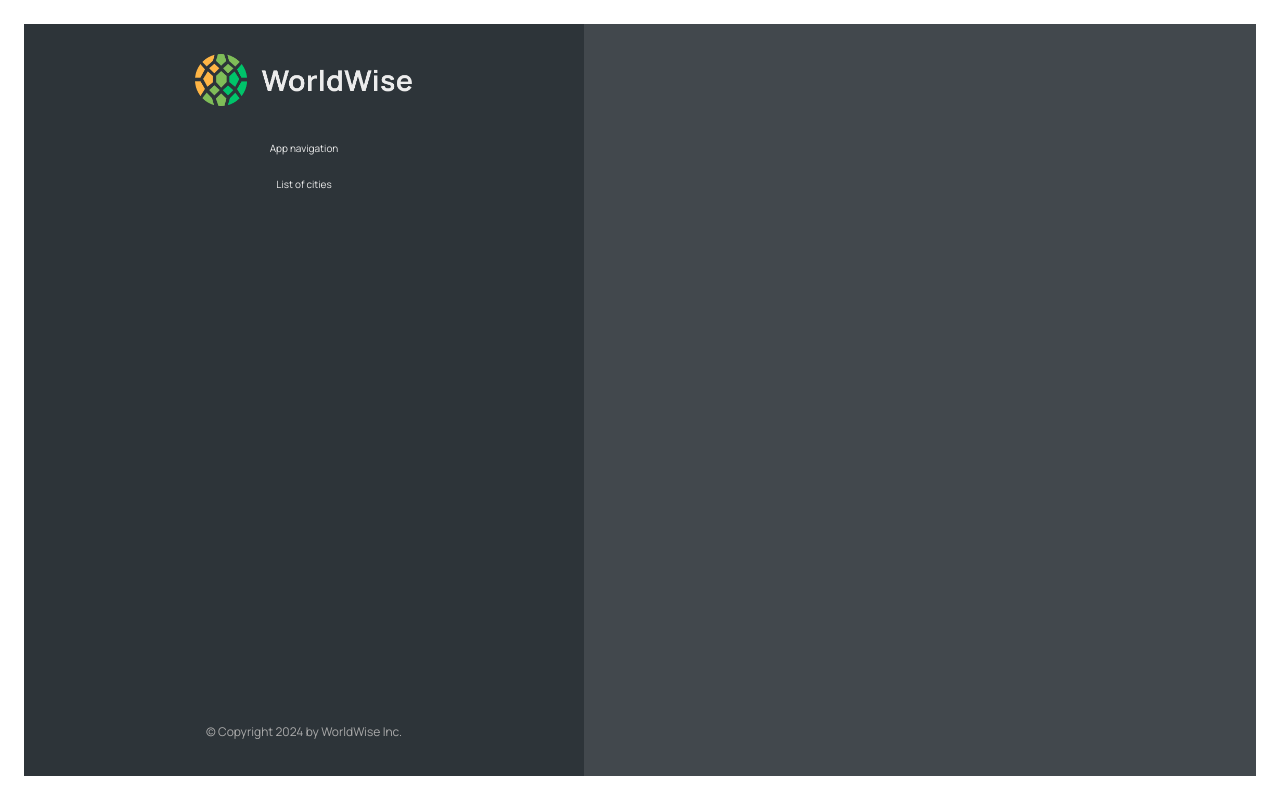
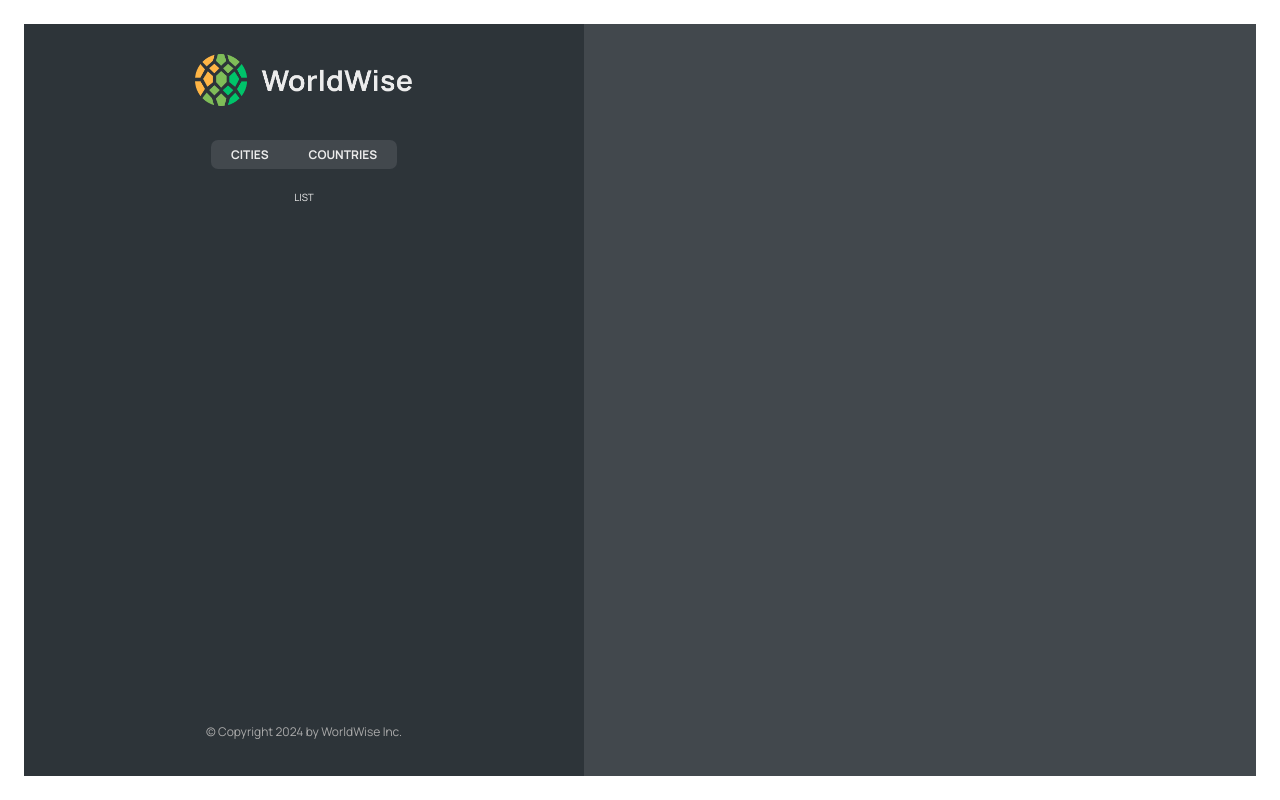
Before and after one commit to keeratipong4/11-worldwise, a React (Vite) app: page /app in a window 1280 px wide. Built offline with nearby package versions, Linux system fonts and the light colour scheme.

Commit message:
lecture 212

```diff
--- a/src/App.jsx
+++ b/src/App.jsx
@@ -14,7 +14,12 @@
         <Route path="product" element={<Product />} />
         <Route path="pricing" element={<Pricing />} />
         <Route path="/login" element={<Login />} />
-        <Route path="app" element={<AppLayout />} />
+        <Route path="app" element={<AppLayout />}>
+          <Route index element={<p>LIST</p>} />
+          <Route path="cities" element={<p>cities</p>} />
+          <Route path="countries" element={<p>countries</p>} />
+          <Route path="form" element={<p>form</p>} />
+        </Route>
         <Route path="*" element={<PageNotFound />} />
       </Routes>
     </BrowserRouter>
--- a/src/components/AppNav.jsx
+++ b/src/components/AppNav.jsx
@@ -1,6 +1,18 @@
+import { NavLink } from "react-router-dom";
 import styles from "./AppNav.module.css";
 function AppNav() {
-  return <nav className={styles.nav}>App navigation</nav>;
+  return (
+    <nav className={styles.nav}>
+      <ul>
+        <li>
+          <NavLink to="cities">Cities</NavLink>
+        </li>
+        <li>
+          <NavLink to="countries">Countries</NavLink>
+        </li>
+      </ul>
+    </nav>
+  );
 }
 
 export default AppNav;
--- a/src/components/Sidebar.jsx
+++ b/src/components/Sidebar.jsx
@@ -1,3 +1,4 @@
+import { Outlet } from "react-router-dom";
 import AppNav from "./AppNav";
 import Logo from "./Logo";
 import styles from "./Sidebar.module.css";
@@ -6,7 +7,7 @@
     <div className={styles.sidebar}>
       <Logo />
       <AppNav />
-      <p>List of cities</p>
+      <Outlet />
       <footer className={styles.footer}></footer>
       <p className={styles.copyright}>
         &copy; Copyright {new Date().getFullYear()} by WorldWise Inc.
```
